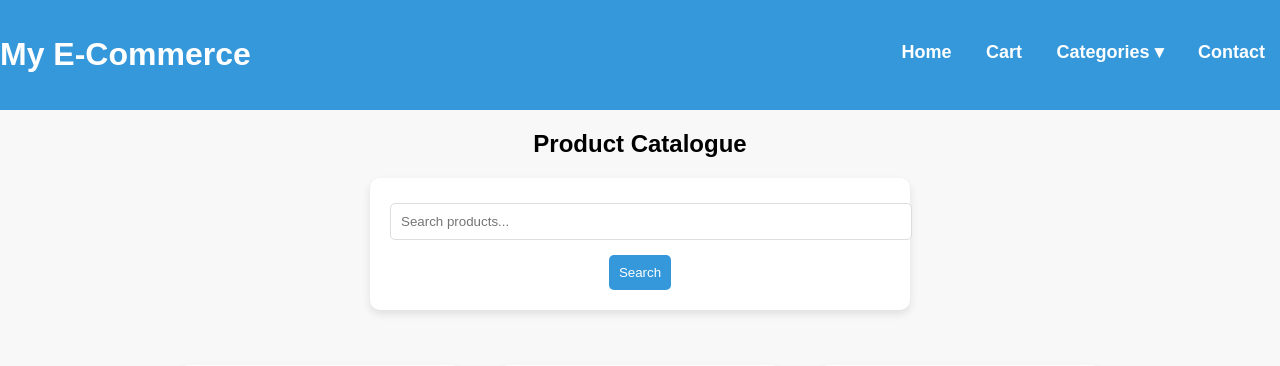
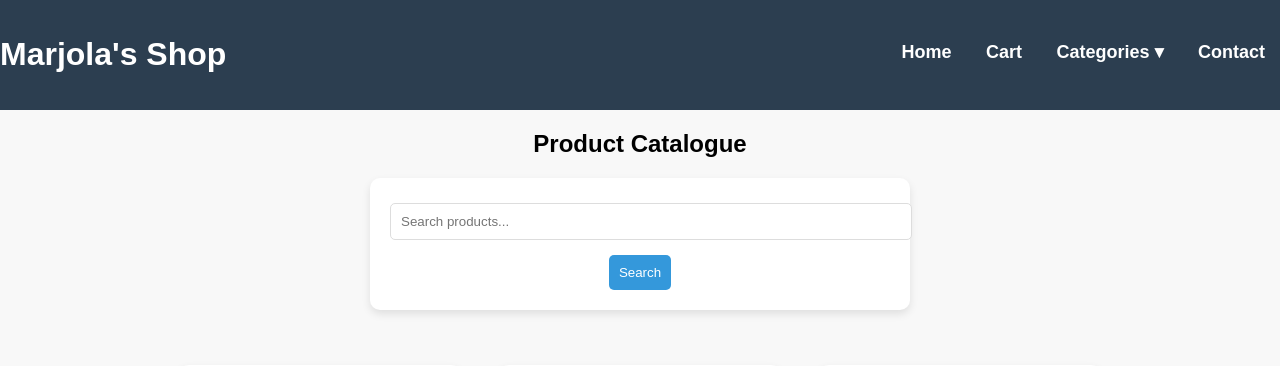
Before and after one commit to Mar-prog12/django-ecommerce, a Django app: page / in a window 1280 px wide. Shown: the top 366 px of the page. Run offline with Django 5.2, Linux system fonts and the light colour scheme; data comes from the database, SQL or seed files in the repository; both versions use the stored data as it was after the commit.

Commit message:
add elements

```diff
--- a/store/static/store/style.css
+++ b/store/static/store/style.css
@@ -9,7 +9,7 @@ body {
 
 /* --- HEADER STYLING --- */
 .header {
-    background-color: #3498db;
+    background-color: #2c3e50;
     color: white;
     padding: 15px 0;
     text-align: center;
--- a/store/templates/store/base.html
+++ b/store/templates/store/base.html
@@ -4,7 +4,7 @@
 <head>
     <meta charset="UTF-8">
     <meta name="viewport" content="width=device-width, initial-scale=1.0">
-    <title>{% block title %}My E-Commerce{% endblock %}</title>
+    <title>{% block title %}Marjola's Shop{% endblock %}</title>
     {% load static %}
     <link rel="stylesheet" type="text/css" href="{% static 'store/style.css' %}">
 
@@ -52,7 +52,7 @@
    <header class="header">
     <div class="header-container">
         <h1 class="site-title">
-            <a href="{% url 'product_list' %}">My E-Commerce</a>
+            <a href="{% url 'product_list' %}">Marjola's Shop</a>
         </h1>
         <nav class="nav-menu">
             <ul>
```
Also changed, not shown: db.sqlite3.
